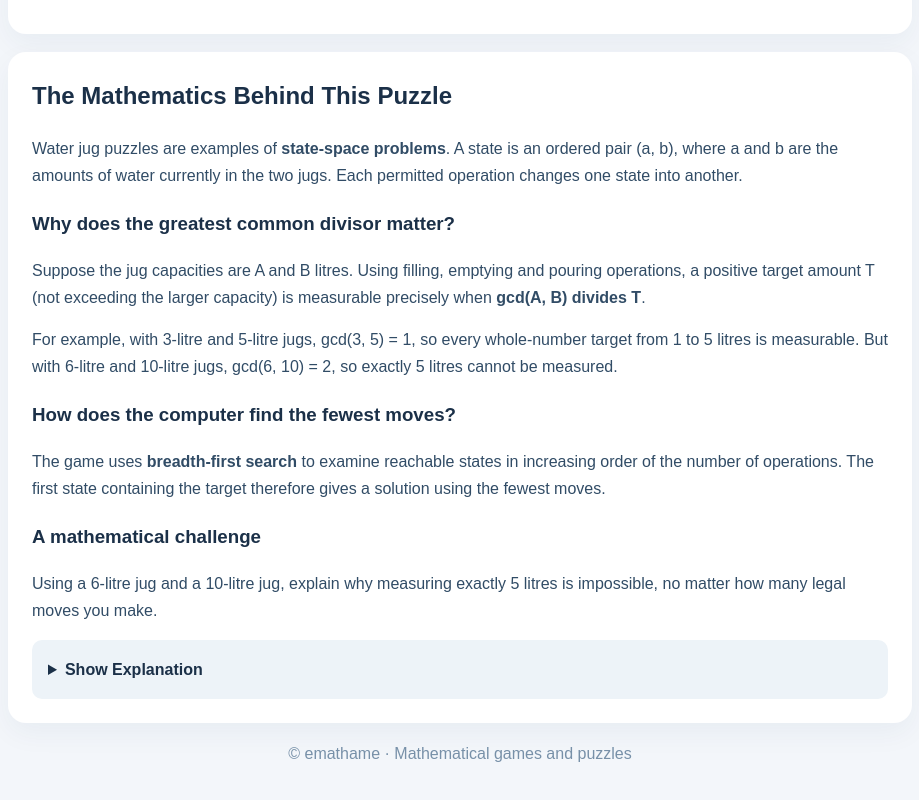
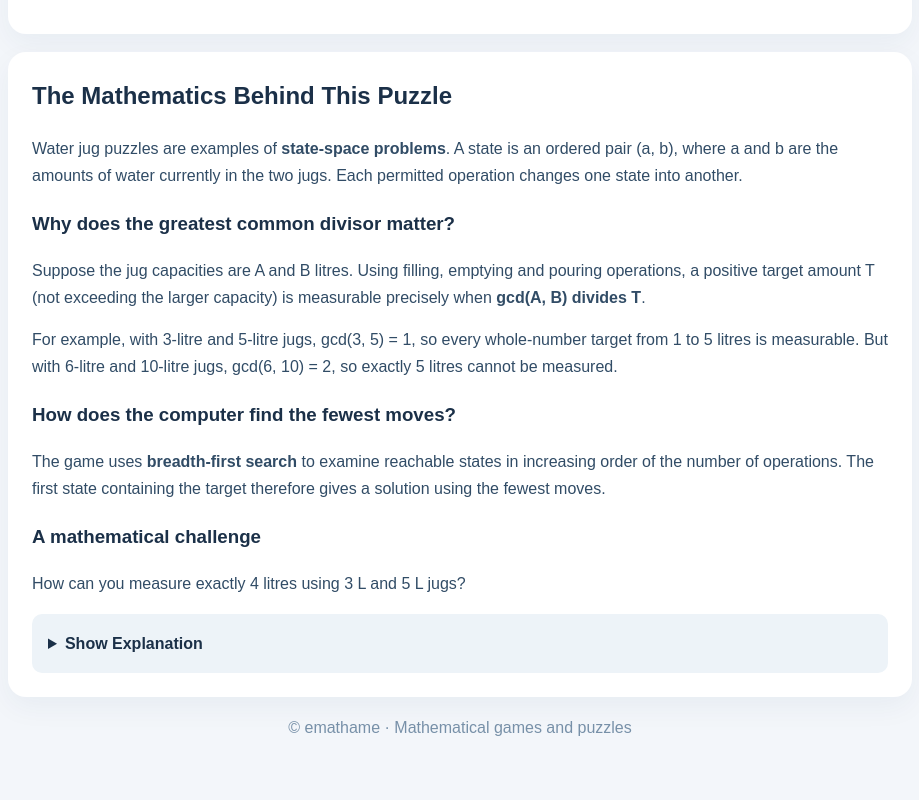
Before and after one commit to emathame/emathame.github.io, a plain HTML site: page water-jug-puzzles.html in a window 1280 px wide. Shown: the part 974-1774 px from the top of the page, without its empty margins (180-1099 px from the left). Drawn offline with Linux system fonts and the light colour scheme.

Commit message:
Add files via upload

```diff
--- a/water-jug-puzzles.html
+++ b/water-jug-puzzles.html
@@ -28,104 +28,60 @@ selectLevel(0);
 (() => {
   const heading = [...document.querySelectorAll('h3')]
     .find(h => h.textContent.trim() === 'A mathematical challenge');
-
   if (!heading) return;
-
   const question = heading.nextElementSibling;
   const details = question?.nextElementSibling;
-
-  if (!question || !details || details.tagName !== 'DETAILS') return;
+  if (!question || details?.tagName !== 'DETAILS') return;
 
   const challenges = [
     {
       question: 'How can you measure exactly 4 litres using 3 L and 5 L jugs?',
-      answer: `
-        <p>Fill the 5 L jug and pour into the 3 L jug, leaving 2 L in the larger jug.</p>
-        <p>Empty the 3 L jug and transfer the remaining 2 L into it.</p>
-        <p>Fill the 5 L jug again, then pour 1 L into the 3 L jug to fill it.</p>
-        <p>Exactly 4 L remain in the 5 L jug. This takes six operations.</p>
-        <p>Since gcd(3,5) = 1, every whole-number quantity up to the larger capacity is theoretically measurable.</p>`
+      answer: `<p>1. Fill the 5 L jug and pour into the 3 L jug, leaving 2 L in the 5 L jug.</p>
+        <p>2. Empty the 3 L jug.</p>
+        <p>3. Pour the remaining 2 L from the 5 L jug into the 3 L jug.</p>
+        <p>4. Fill the 5 L jug again.</p>
+        <p>5. Pour 1 L into the 3 L jug to fill it, leaving exactly 4 L in the 5 L jug.</p>
+        <p>These are six operations: the first sentence includes two operations. Since gcd(3,5) = 1, every whole-number target up to 5 L is measurable.</p>`
     },
     {
       question: 'How can you measure exactly 2 litres using 4 L and 7 L jugs?',
-      answer: `
-        <p>Fill the 4 L jug and pour it into the 7 L jug.</p>
-        <p>Fill the 4 L jug again and pour into the 7 L jug until it is full. This leaves 1 L in the 4 L jug.</p>
-        <p>Empty the 7 L jug and transfer the remaining 1 L into it.</p>
-        <p>Fill the 4 L jug and pour it into the 7 L jug. There are now 5 L in the larger jug.</p>
-        <p>Fill the 4 L jug again and pour until the 7 L jug is full. Exactly 2 L remain in the 4 L jug.</p>
-        <p>Since gcd(4,7) = 1, measuring 2 L is possible.</p>`
+      answer: `<p>1. Fill the 4 L jug and pour it into the 7 L jug.</p>
+        <p>2. Fill the 4 L jug again, then pour into the 7 L jug until full; 1 L remains in the 4 L jug.</p>
+        <p>3. Empty the 7 L jug and transfer the remaining 1 L into it.</p>
+        <p>4. Fill the 4 L jug and pour it into the 7 L jug; it now contains 5 L.</p>
+        <p>5. Fill the 4 L jug again and pour until the 7 L jug is full. Exactly 2 L remains in the 4 L jug.</p>
+        <p>Since gcd(4,7) = 1, the target is measurable. Use Show Solution to compare this method with the shortest route.</p>`
     },
     {
       question: 'How can you measure exactly 6 litres using 7 L and 11 L jugs?',
-      answer: `
-        <p>The capacities 7 and 11 are relatively prime, since gcd(7,11) = 1.</p>
-        <p>This means whole-number quantities such as 6 L can be measured using filling, emptying and pouring operations.</p>
-        <p>One way to find the shortest sequence is to use breadth-first search, examining every legal state in increasing order of moves.</p>
-        <p>Try using Show Solution to investigate the sequence that produces exactly 6 L.</p>`
+      answer: `<p>Since gcd(7,11) = 1, it is possible to measure 6 L using legal filling, emptying and pouring operations.</p>
+        <p>Every state can be represented by a pair (a, b), recording the amount in each jug. Breadth-first search explores these states in order of increasing moves and finds a shortest route to a state containing 6 L.</p>
+        <p>Select Show Solution above to see the actual sequence of operations.</p>`
     },
     {
       question: 'How can you measure exactly 1 litre using 8 L and 13 L jugs?',
-      answer: `
-        <p>The Euclidean algorithm gives:</p>
-        <p>13 = 8 + 5, 8 = 5 + 3, 5 = 3 + 2, 3 = 2 + 1.</p>
-        <p>Therefore gcd(8,13) = 1.</p>
-        <p>By repeatedly filling, emptying and transferring water, we can produce quantities corresponding to differences between multiples of 8 and 13.</p>
-        <p>Eventually, exactly 1 L can be obtained. Use Show Solution to see a sequence of legal operations.</p>`
+      answer: `<p>The Euclidean algorithm gives 13 = 8 + 5, 8 = 5 + 3, 5 = 3 + 2, and 3 = 2 + 1. Therefore gcd(8,13) = 1.</p>
+        <p>Repeated filling, emptying and pouring can create differences between multiples of 8 and 13, eventually leaving exactly 1 L in a jug.</p>
+        <p>Select Show Solution above to follow a shortest sequence of legal operations.</p>`
     }
   ];
 
-  const buttons = [...document.querySelectorAll('button')];
-
-
-function updateExplanation() {
-  const capacityA = document.getElementById('capA')?.textContent || '';
-  const capacityB = document.getElementById('capB')?.textContent || '';
-
-  let index = 0;
-
-  if (capacityA.includes('4 L') && capacityB.includes('7 L')) {
-    index = 1;
-  } else if (capacityA.includes('7 L') && capacityB.includes('11 L')) {
-    index = 2;
-  } else if (capacityA.includes('8 L') && capacityB.includes('13 L')) {
-    index = 3;
-  }
-
-  question.textContent = challenges[index].question;
-  details.innerHTML =
-    '<summary>Show Explanation</summary>' +
-    challenges[index].answer;
-  details.open = false;
-}
-
-
-
-    const label = active?.textContent || 'Easy';
-
-    let index = 0;
-    if (/Standard/i.test(label)) index = 1;
-    if (/Challenge/i.test(label)) index = 2;
-    if (/Expert/i.test(label)) index = 3;
-
+  function updateExplanation() {
+    // Read the same selected class that the original game's selectLevel() sets.
+    const selected = document.querySelector('#levels button.selected');
+    const label = selected?.textContent || 'Easy';
+    const index = /^Expert/i.test(label) ? 3
+      : /^Challenge/i.test(label) ? 2
+      : /^Standard/i.test(label) ? 1 : 0;
     question.textContent = challenges[index].question;
-    details.innerHTML =
-      '<summary>Show Explanation</summary>' +
-      challenges[index].answer;
+    details.innerHTML = '<summary>Show Explanation</summary>' + challenges[index].answer;
     details.open = false;
   }
 
-
-
-
-document.getElementById('levels')
-  ?.addEventListener('click', (event) => {
-    if (event.target.closest('button')) {
-      updateExplanation();
-    }
+  // The original level button onclick runs before this bubbling listener.
+  document.getElementById('levels').addEventListener('click', event => {
+    if (event.target.closest('button')) updateExplanation();
   });
-
-
   updateExplanation();
 })();
 </script>
```
